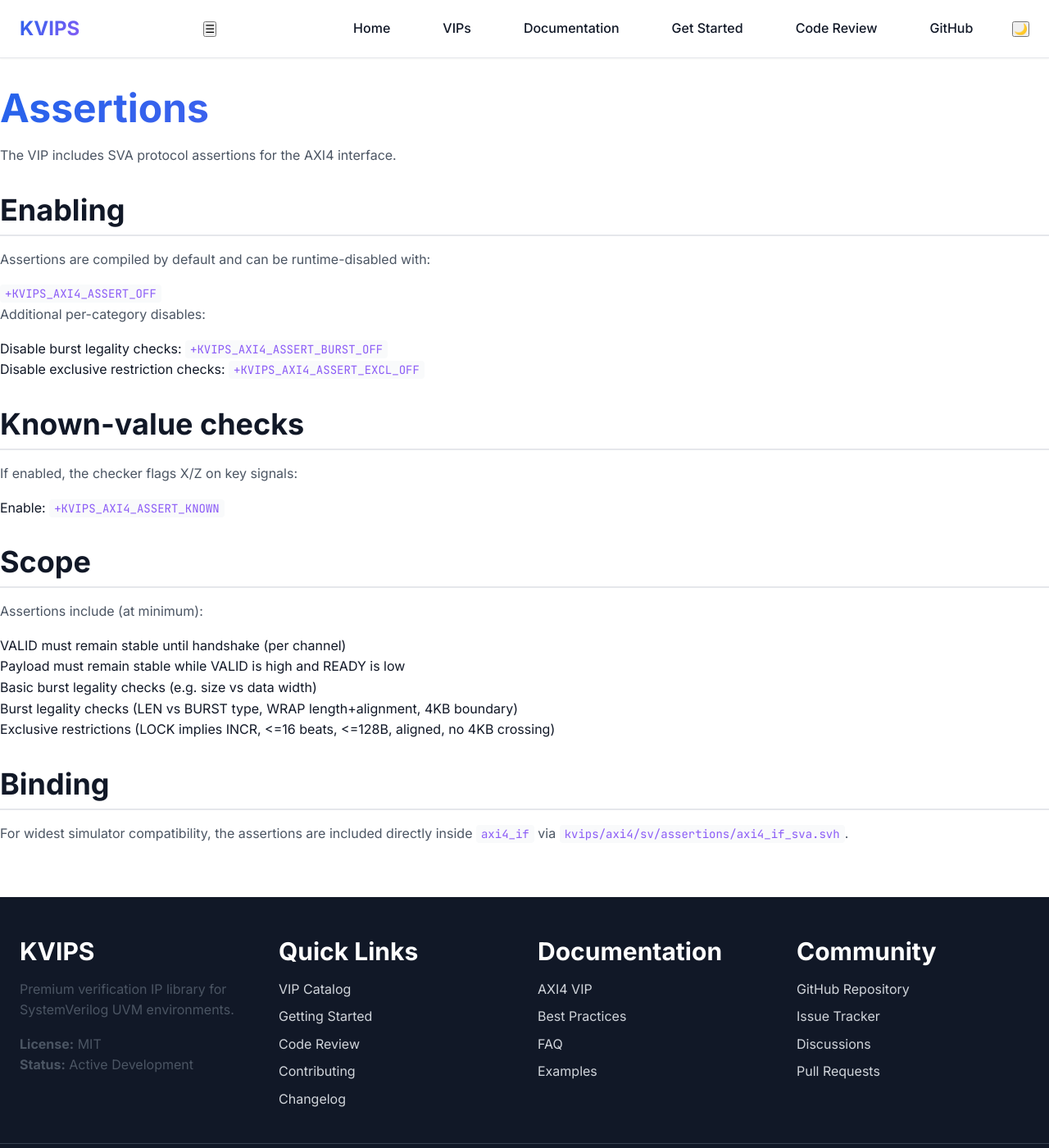
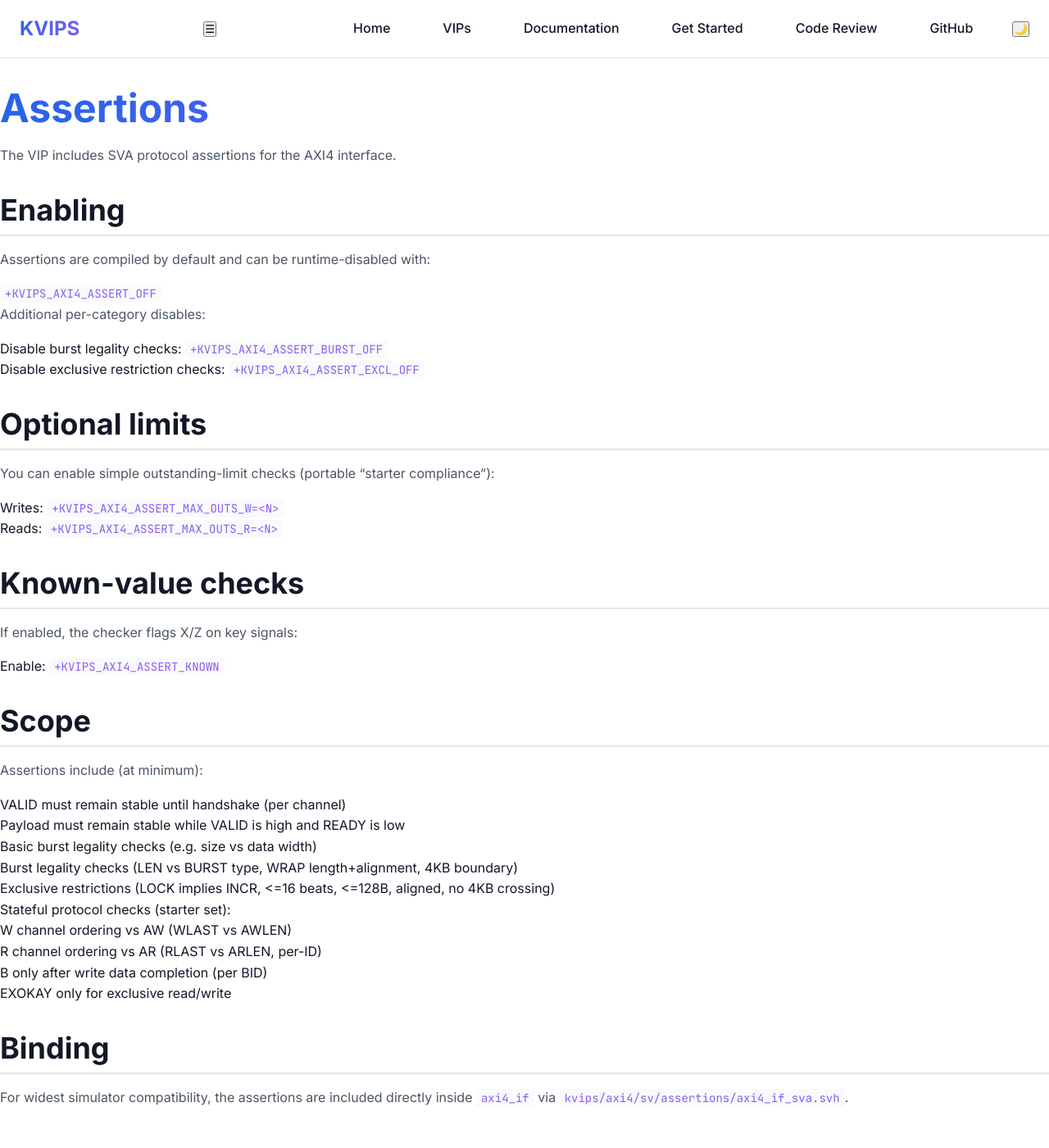
Before and after one commit to kiranreddi/kvips, a Jekyll site: the page built from axi4/docs/assertions.md, in a window 1280 px wide and 1400 px high. Shown: the whole window at 82% size. Built offline with Jekyll 4.4.1, drawn with Linux system fonts in a browser that asks for light colours; our own code applies the rules of GitHub Pages for plain Markdown files.

Commit message:
axi4: close VIP gaps with constraints, coverage, assertions, and corner tests

```diff
--- a/axi4/docs/assertions.md
+++ b/axi4/docs/assertions.md
@@ -10,6 +10,11 @@ Additional per-category disables:
 - Disable burst legality checks: `+KVIPS_AXI4_ASSERT_BURST_OFF`
 - Disable exclusive restriction checks: `+KVIPS_AXI4_ASSERT_EXCL_OFF`
 
+## Optional limits
+You can enable simple outstanding-limit checks (portable “starter compliance”):
+- Writes: `+KVIPS_AXI4_ASSERT_MAX_OUTS_W=<N>`
+- Reads: `+KVIPS_AXI4_ASSERT_MAX_OUTS_R=<N>`
+
 ## Known-value checks
 If enabled, the checker flags X/Z on key signals:
 - Enable: `+KVIPS_AXI4_ASSERT_KNOWN`
@@ -21,6 +26,11 @@ Assertions include (at minimum):
 - Basic burst legality checks (e.g. size vs data width)
 - Burst legality checks (LEN vs BURST type, WRAP length+alignment, 4KB boundary)
 - Exclusive restrictions (LOCK implies INCR, <=16 beats, <=128B, aligned, no 4KB crossing)
+- Stateful protocol checks (starter set):
+  - W channel ordering vs AW (WLAST vs AWLEN)
+  - R channel ordering vs AR (RLAST vs ARLEN, per-ID)
+  - B only after write data completion (per BID)
+  - EXOKAY only for exclusive read/write
 
 ## Binding
 For widest simulator compatibility, the assertions are included directly inside
```
Also changed, not shown: axi4/docs/integration_guide.md (+5 -0 lines), axi4/docs/supported_features.md (+6 -0 lines), axi4/docs/testplan.md (+4 -2 lines), axi4/docs/user_guide.md (+7 -0 lines), docs/code-review.md (+17 -0 lines), 10 other files.
